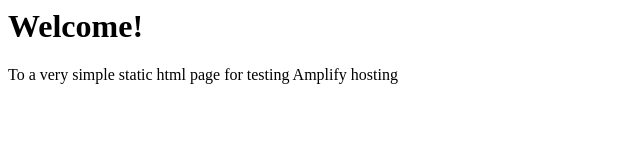
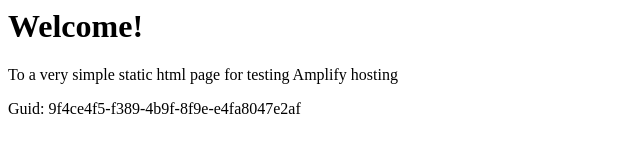
Before and after one commit to aws-aemilia-yul/Github-PR-Commit-Integration-Test-DoNotTouch-Gith-OKSLNVO2-v1-preprod-ca-central-1, a website: page src/index.html in a window 1280 px wide. Shown: the whole page, without its empty margins (0-640 px from the left). Drawn offline with Linux system fonts and the light colour scheme.

Commit message:
commit from integ tests

```diff
--- a/src/index.html
+++ b/src/index.html
@@ -1,3 +1,5 @@
+
+
 <html lang="en">
 
 <head>
@@ -10,6 +12,6 @@
 <body>
     <h1>Welcome!</h1>
     <p>To a very simple static html page for testing Amplify hosting</p>
-</body>
+    <p>Guid: 9f4ce4f5-f389-4b9f-8f9e-e4fa8047e2af</p></body>
 
 </html>
```
